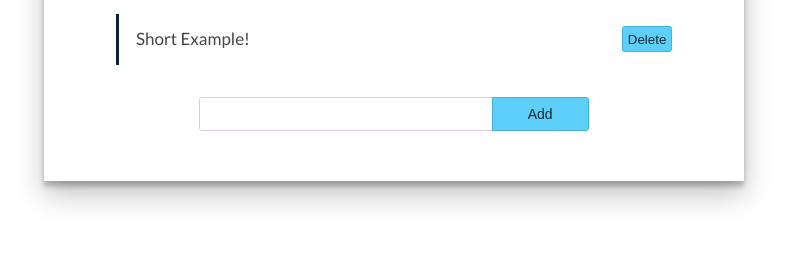
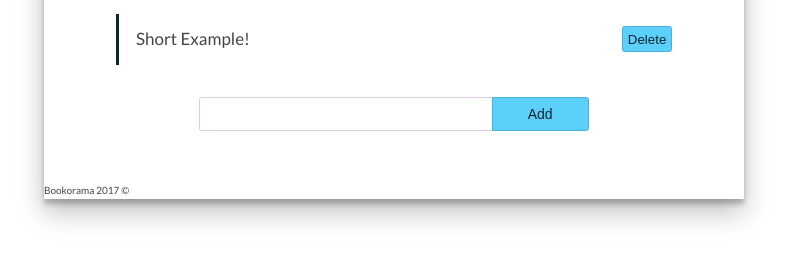
Before and after one commit to Verthon/Bookorama, a plain HTML site: page index.html in a window 1280 px wide. Shown: the part 414-676 px from the top of the page, without its empty margins (246-1033 px from the left). Drawn offline with Linux system fonts and the light colour scheme.

Commit message:
Update index.html

```diff
--- a/index.html
+++ b/index.html
@@ -26,6 +26,7 @@
       <input type="text" name="add-book" value="">
       <button class="add-book" type="submit">Add</button>
     </form>
+    <footer class="main-footer">Bookorama 2017 &copy</footer>
   </main>
 <script src="app.js"></script>
 </body>
```
